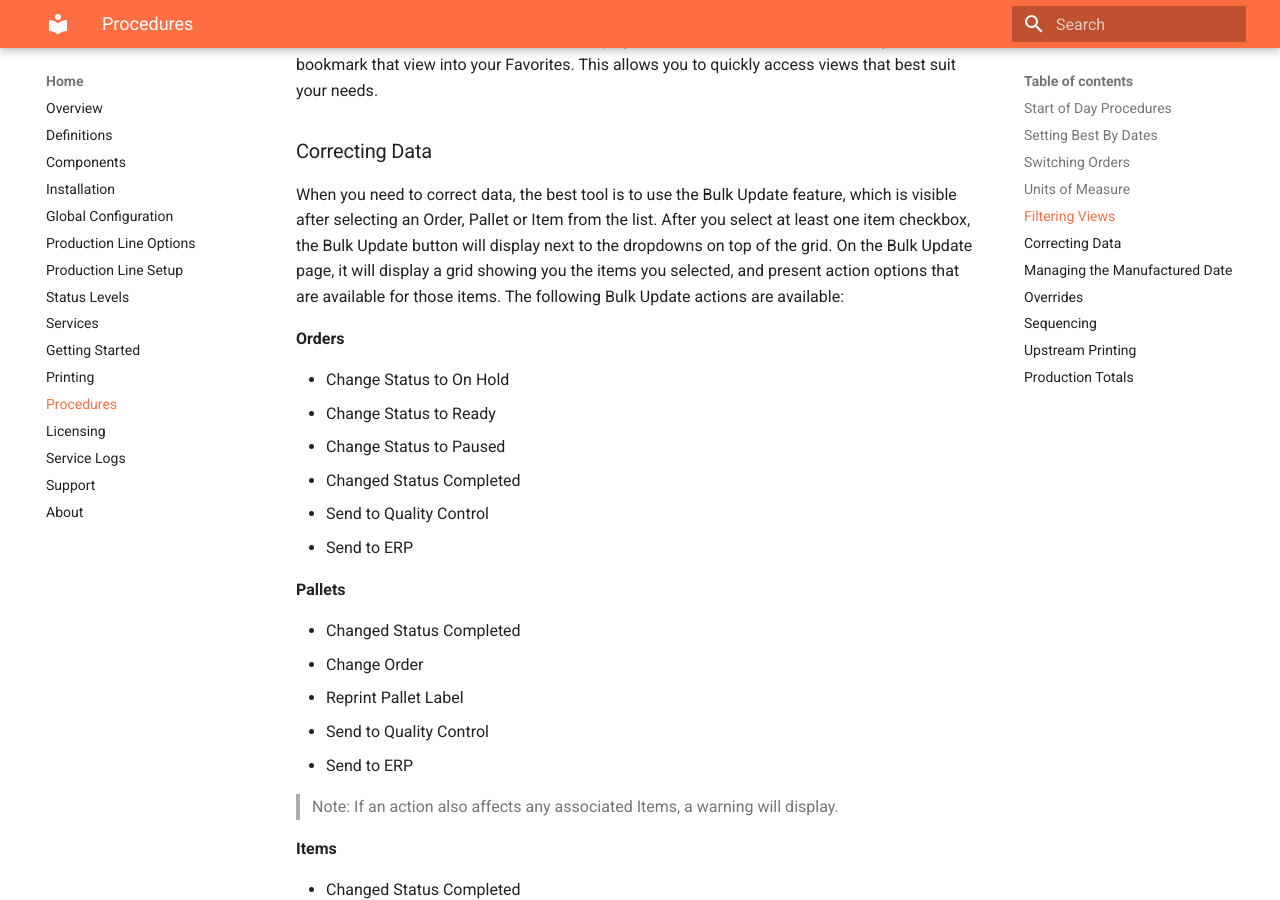
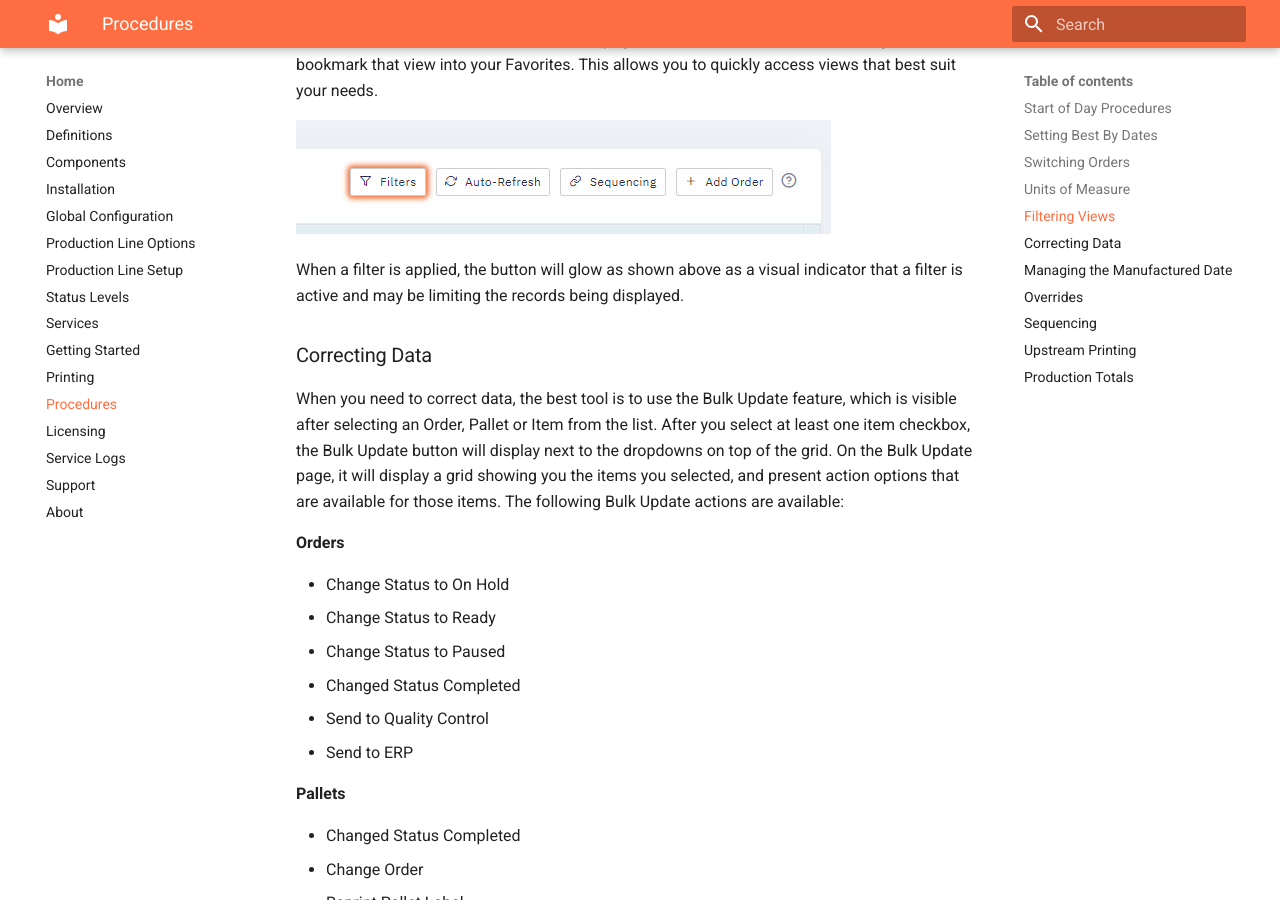
Before and after one commit to cybertrol-engineering/CE.PalletWorks.Documentation, an MkDocs documentation site: the page built from docs/procedures.md, in a window 1280 px wide and 900 px high, scrolled down 1645 px. Built offline with MkDocs 1.6.1 and Material for MkDocs 9.7.7, drawn with Linux system fonts in a browser that asks for light colours.

Commit message:
Updated filter image

```diff
--- a/docs/procedures.md
+++ b/docs/procedures.md
@@ -30,6 +30,10 @@ During installation of PalletWorks, allowed units of measure will be set and pop
 ### Filtering Views
 
 The dropdown filters that on the Order, Pallet and Item pages are included to help you customize a view that best suits your operator needs. When you make selections to a dropdown, such as Production Line or Status, it will re-load the page with those filters selected so that you can bookmark that view into your Favorites. This allows you to quickly access views that best suit your needs.
+
+![](images/FilterApplied.jpg)
+
+When a filter is applied, the button will glow as shown above as a visual indicator that a filter is active and may be limiting the records being displayed.
 
 ### Correcting Data
 
```
Also changed, not shown: docs/images/FilterApplied.jpg (added), docs/images/ProductionLineOptions.jpg (deleted).
